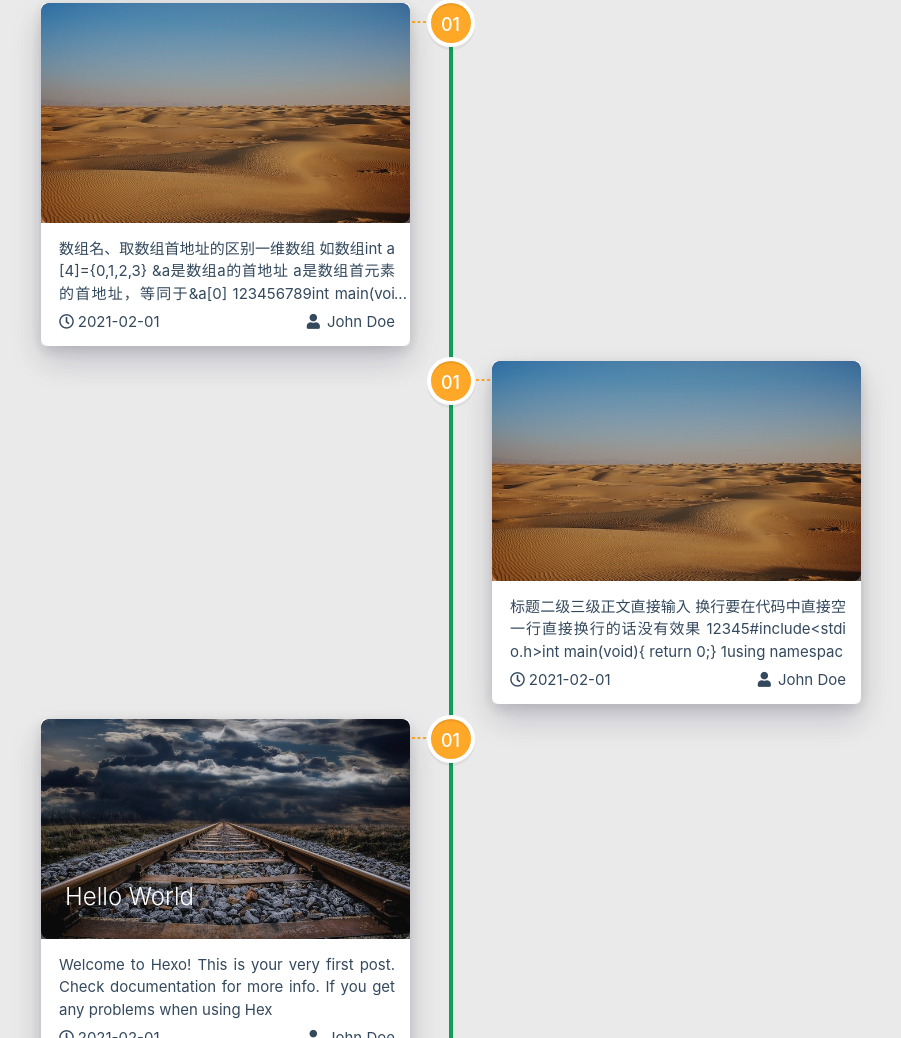
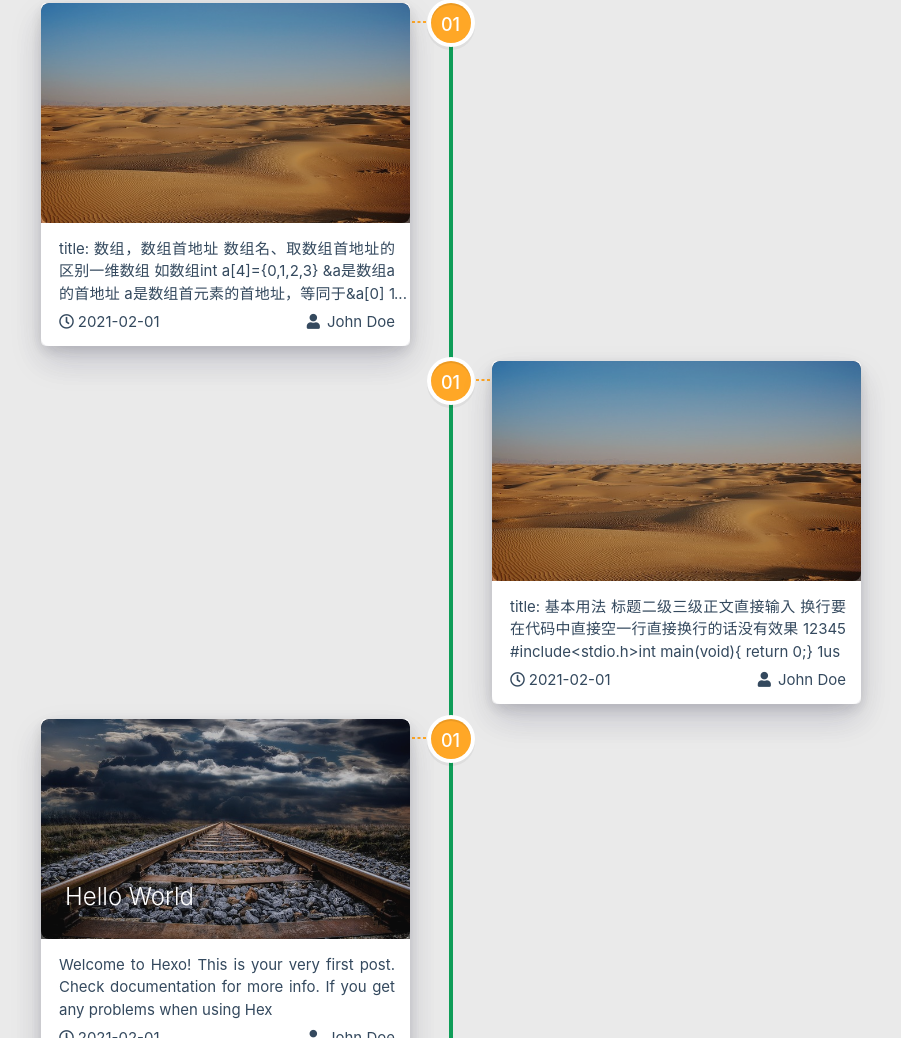
Before and after one commit to laosensen/laosensen.github.io, a plain HTML site: page archives/index.html in a window 1280 px wide. Shown: the part 900-1938 px from the top of the page, without its empty margins (189-1090 px from the left). Drawn offline with nearby package versions, Linux system fonts and the light colour scheme; some packages are replaced by stand-ins of ours; no server answers; a script that the page names is missing.

Commit message:
Site updated: 2021-02-01 11:54:26

```diff
--- a/archives/index.html
+++ b/archives/index.html
@@ -483,14 +483,15 @@
                         <div class="card-content article-content">
                             <div class="summary block-with-text">
 
-                                    数组名、取数组首地址的区别一维数组
+                                    title: 数组，数组首地址
+数组名、取数组首地址的区别一维数组
 如数组int a[4]={0,1,2,3}
  &amp;a是数组a的首地址
  a是数组首元素的首地址，等同于&amp;a[0]
 
 
 
-123456789int main(void) &#123;	int
+123456789int main(v
 
                             </div>
                             <div class="publish-info">
@@ -539,11 +540,12 @@
                         <div class="card-content article-content">
                             <div class="summary block-with-text">
 
-                                    标题二级三级正文直接输入
+                                    title: 基本用法
+标题二级三级正文直接输入
 换行要在代码中直接空一行直接换行的话没有效果
 
 12345#include&lt;stdio.h&gt;int main(void)&#123;    return 0;&#125;
-1using namespac
+1us
 
                             </div>
                             <div class="publish-info">
```
Also changed, not shown: 2021/02/01/hello-world/index.html (+2 -1 lines), 2021/02/01/markdown基本语法/index.html (+4 -2 lines), 2021/02/01/数组，数组首地址/index.html (+6 -3 lines), archives/2021/02/index.html (+6 -4 lines), archives/2021/index.html (+6 -4 lines), index.html (+4 -2 lines).
